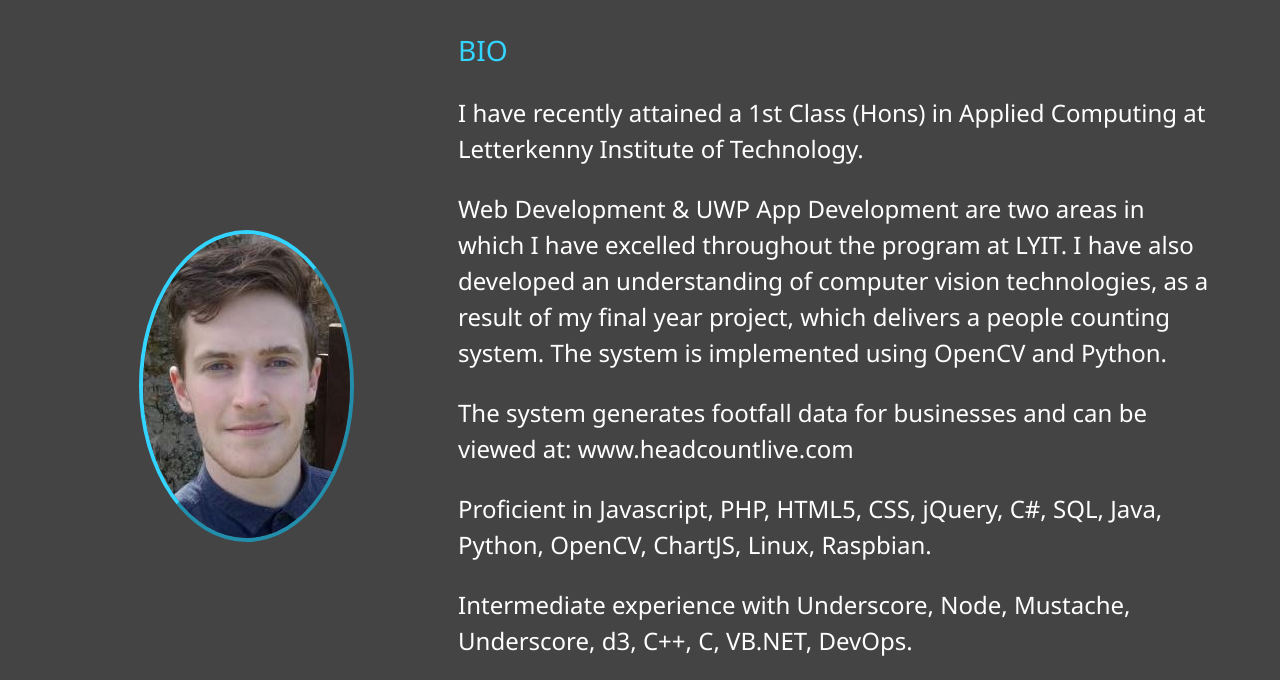
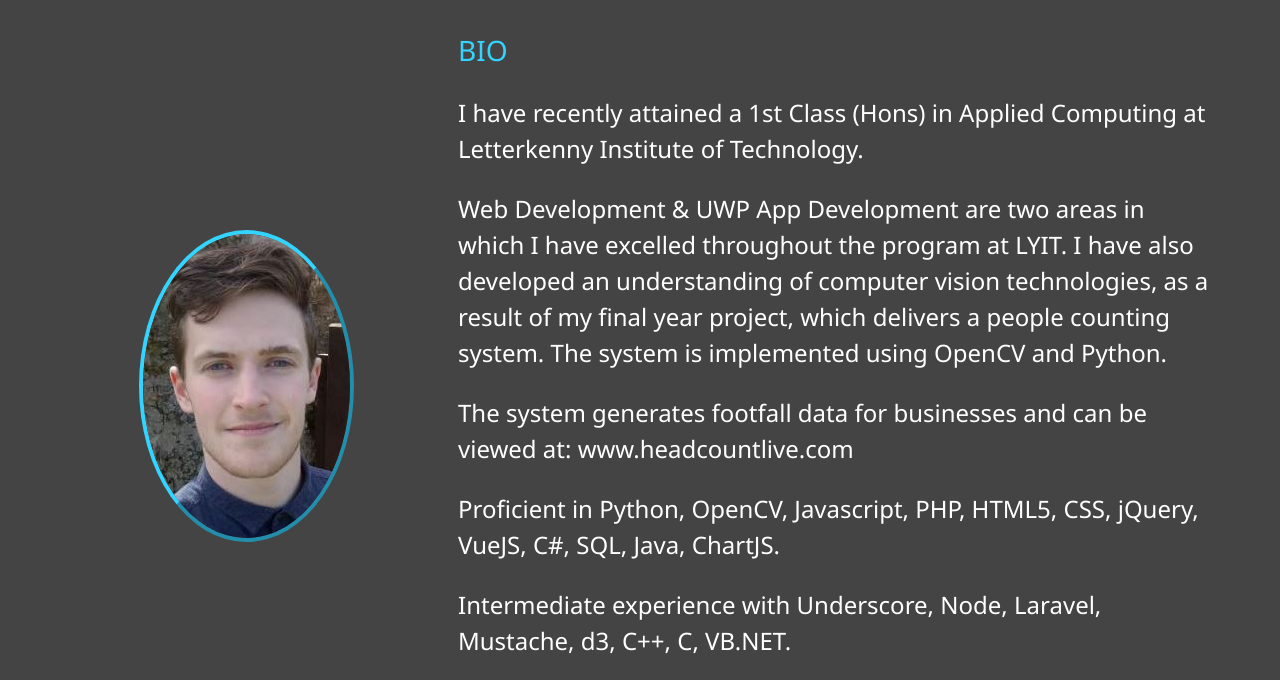
Before and after one commit to dohertychristopher4/onlineCV, a website: page dist/about.html in a window 1280 px wide. Shown: the part 247-927 px from the top of the page. Drawn offline with Linux system fonts and the light colour scheme.

Commit message:
Updated Bio2

```diff
--- a/dist/about.html
+++ b/dist/about.html
@@ -72,10 +72,9 @@
                 <p>The system generates footfall data for businesses and can be viewed at:
                     www.headcountlive.com</p>
 
-                <p>Proficient in Javascript, PHP, HTML5, CSS, jQuery, C#, SQL, Java, Python, OpenCV, ChartJS, Linux,
-                    Raspbian.</p>
+                <p>Proficient in Python, OpenCV, Javascript, PHP, HTML5, CSS, jQuery, VueJS, C#, SQL, Java, ChartJS.</p>
 
-                <p>Intermediate experience with Underscore, Node, Mustache, Underscore, d3, C++, C, VB.NET, DevOps.</p>
+                <p>Intermediate experience with Underscore, Node, Laravel, Mustache, d3, C++, C, VB.NET.</p>
 
                 <p>I also have a keen interest in all things sports, music and film.</p>
             </div>
```
